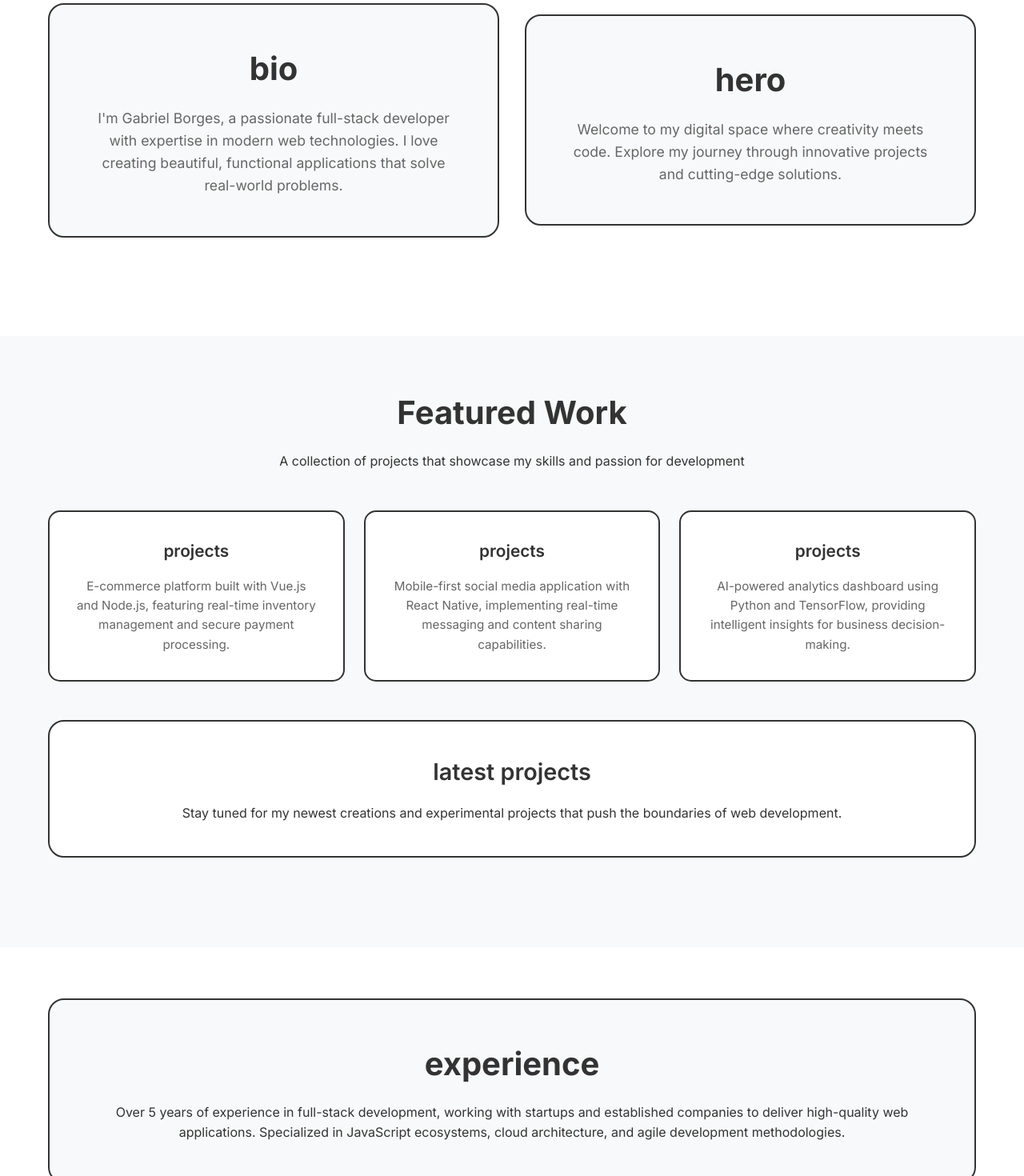
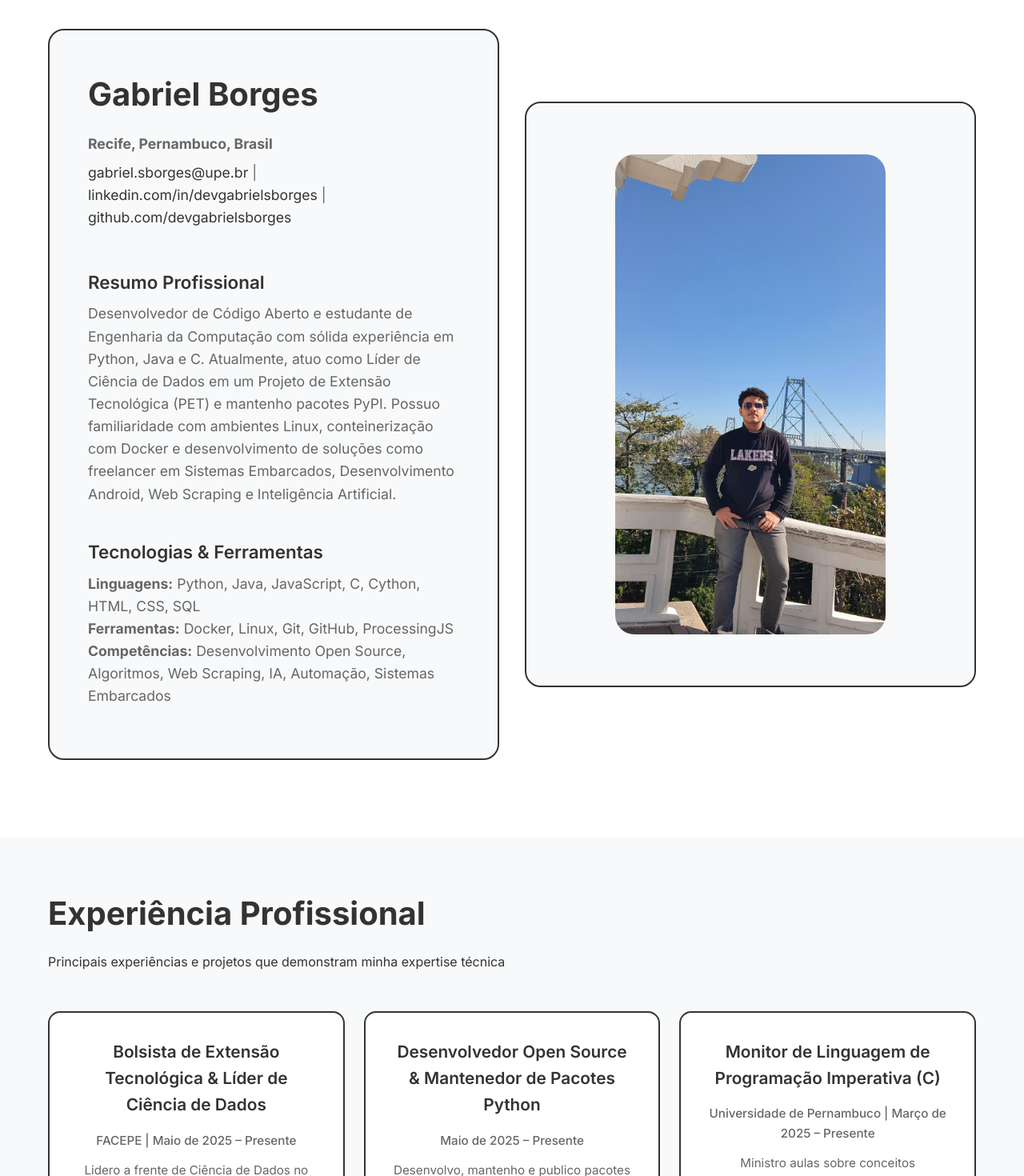
Before and after one commit to devgabrielsborges/devgabrielsborges.github.io, a Vue app: page / in a window 1280 px wide. Shown: the part 140-1610 px from the top of the page at 80% size. Built offline with nearby package versions, Linux system fonts and the light colour scheme.

Commit message:
feat: update Home.vue and style.css for improved layout and styling, enhance hero section, and refine content

```diff
--- a/src/style.css
+++ b/src/style.css
@@ -37,7 +37,7 @@ body {
 }
 
 .logo {
-  font-size: 1.5rem;
+  font-size: 1.75rem;
   font-weight: 600;
   color: #333;
   text-decoration: none;
@@ -46,6 +46,11 @@ body {
 .nav-icons {
   display: flex;
   gap: 1rem;
+}
+
+.nav-icon-link {
+  text-decoration: none;
+  color: inherit;
 }
 
 .nav-icon {
@@ -67,8 +72,8 @@ body {
 
 /* Hero Section */
 .hero-section {
-  padding: 4rem 0;
-  min-height: 60vh;
+  padding: 6rem 0;
+  min-height: 80vh;
 }
 
 .hero-grid {
@@ -83,8 +88,23 @@ body {
   border: 2px solid #333;
   border-radius: 20px;
   padding: 3rem;
+  text-align: left;
+  transition: transform 0.3s ease, box-shadow 0.3s ease;
+  display: flex;
+  flex-direction: column;
+  justify-content: center;
+}
+
+.bio-card {
+  min-height: 400px;
+}
+
+.hero-card {
+  min-height: 600px;
+  width: 100%;
+  max-width: 100%;
+  margin: 0;
   text-align: center;
-  transition: transform 0.3s ease, box-shadow 0.3s ease;
 }
 
 .bio-card:hover, .hero-card:hover {
@@ -98,10 +118,62 @@ body {
   margin-bottom: 1rem;
 }
 
+.bio-card h3 {
+  font-size: 1.4rem;
+  font-weight: 600;
+  margin: 1.5rem 0 0.5rem 0;
+  color: #333;
+}
+
 .bio-card p, .hero-card p {
   font-size: 1.1rem;
   color: #666;
   line-height: 1.6;
+  margin-bottom: 1rem;
+}
+
+.location {
+  font-size: 1rem;
+  color: #888;
+  margin-bottom: 0.5rem !important;
+}
+
+.contact-info {
+  font-size: 0.95rem;
+  margin-bottom: 1.5rem !important;
+}
+
+.contact-info a {
+  color: #333;
+  text-decoration: none;
+}
+
+.contact-info a:hover {
+  text-decoration: underline;
+}
+
+/* Hero Image Styles */
+.hero-image-container {
+  width: 100%;
+  height: 100%;
+  display: flex;
+  align-items: center;
+  justify-content: center;
+  padding: 1rem;
+}
+
+.hero-image {
+  width: auto;
+  max-width: 100%;
+  height: auto;
+  max-height: 600px;
+  object-fit: contain;
+  border-radius: 24px;
+  transition: transform 0.3s ease;
+}
+
+.hero-card:hover .hero-image {
+  transform: scale(1.02);
 }
 
 /* Projects Section */
@@ -111,7 +183,7 @@ body {
 }
 
 .projects-header {
-  text-align: center;
+  text-align: left;
   margin-bottom: 3rem;
 }
 
@@ -146,6 +218,13 @@ body {
   font-size: 1.3rem;
   font-weight: 600;
   margin-bottom: 1rem;
+}
+
+.project-period {
+  font-size: 0.9rem;
+  color: #888;
+  font-weight: 500;
+  margin-bottom: 0.8rem !important;
 }
 
 .project-card p {
@@ -262,8 +341,30 @@ body {
     font-size: 2rem;
   }
 
+  .hero-section {
+    padding: 4rem 0;
+    min-height: 60vh;
+  }
+
   .bio-card, .hero-card, .experience-card, .contact-card {
     padding: 2rem;
+    min-height: 300px;
+  }
+
+  .hero-card {
+    padding: 2rem;
+    min-height: 300px;
+    width: 100%;
+    max-width: 100%;
+    margin: 0;
+  }
+
+  .hero-image {
+    max-height: 250px;
+  }
+
+  .hero-image-container {
+    padding: 0.5rem;
   }
 
   .container {
--- a/src/views/Home.vue
+++ b/src/views/Home.vue
@@ -4,9 +4,11 @@
     <header class="header">
       <div class="container">
         <div class="header-content">
-          <a href="#" class="logo">gabrielsborges</a>
+          <a href="#" class="logo">Borges.
+🏌️</a>
           <div class="nav-icons">
             <!-- GitHub Icon -->
+            <a href="https://github.com/devgabrielsborges" target="_blank" class="nav-icon-link">
               <svg
                 class="nav-icon"
                 viewBox="0 0 24 24"
@@ -18,7 +20,9 @@
                   d="M9 19c-5 1.5-5-2.5-7-3m14 6v-3.87a3.37 3.37 0 0 0-.94-2.61c3.14-.35 6.44-1.54 6.44-7A5.44 5.44 0 0 0 20 4.77 5.07 5.07 0 0 0 19.91 1S18.73.65 16 2.48a13.38 13.38 0 0 0-7 0C6.27.65 5.09 1 5.09 1A5.07 5.07 0 0 0 5 4.77a5.44 5.44 0 0 0-1.5 3.78c0 5.42 3.3 6.61 6.44 7A3.37 3.37 0 0 0 9 18.13V22"
                 ></path>
               </svg>
+            </a>
             <!-- LinkedIn Icon -->
+            <a href="https://linkedin.com/in/devgabrielsborges" target="_blank" class="nav-icon-link">
               <svg
                 class="nav-icon"
                 viewBox="0 0 24 24"
@@ -30,7 +34,9 @@
                   d="m5.839 4.5c0-.864.7-1.5 1.561-1.5s1.54.636 1.54 1.5c0 .864-.679 1.5-1.54 1.5s-1.561-.636-1.561-1.5zm.184 19.5v-15h2.962v15zm4.455 0v-15h2.962v2.310c.739-1.472 2.564-2.499 4.28-2.499 3.637 0 5.542 3.052 5.542 7.019v8.17zm9.213-8.372c0-2.063-.826-3.077-2.415-3.077-1.543 0-2.529 1.02-2.529 3.077v8.372h-2.962v-8.372z"
                 ></path>
               </svg>
+            </a>
             <!-- Email Icon -->
+            <a href="mailto:gabriel.sborges@upe.br" class="nav-icon-link">
               <svg
                 class="nav-icon"
                 viewBox="0 0 24 24"
@@ -43,7 +49,9 @@
                 ></path>
                 <polyline points="22,6 12,13 2,6"></polyline>
               </svg>
+            </a>
             <!-- Resume Icon -->
+            <a href="/CV.pdf" target="_blank" class="nav-icon-link">
               <svg
                 class="nav-icon"
                 viewBox="0 0 24 24"
@@ -59,6 +67,7 @@
                 <line x1="16" y1="17" x2="8" y2="17"></line>
                 <polyline points="10,9 9,9 8,9"></polyline>
               </svg>
+            </a>
           </div>
         </div>
       </div>
@@ -70,66 +79,86 @@
         <div class="container">
           <div class="hero-grid">
             <div class="bio-card">
-              <h2>bio</h2>
+              <h2>Gabriel Borges</h2>
+              <p class="location"><strong>Recife, Pernambuco, Brasil</strong></p>
+              <p class="contact-info">
+                <a href="mailto:gabriel.sborges@upe.br">gabriel.sborges@upe.br</a> |
+                <a href="https://linkedin.com/in/devgabrielsborges" target="_blank">linkedin.com/in/devgabrielsborges</a> |
+                <a href="https://github.com/devgabrielsborges" target="_blank">github.com/devgabrielsborges</a>
+              </p>
+              <h3>Resumo Profissional</h3>
               <p>
-                I'm Gabriel Borges, a passionate full-stack developer with
-                expertise in modern web technologies. I love creating beautiful,
-                functional applications that solve real-world problems.
+                Desenvolvedor de Código Aberto e estudante de Engenharia da Computação com sólida experiência em Python, Java e C.
+                Atualmente, atuo como Líder de Ciência de Dados em um Projeto de Extensão Tecnológica (PET) e mantenho pacotes PyPI.
+                Possuo familiaridade com ambientes Linux, conteinerização com Docker e desenvolvimento de soluções como freelancer
+                em Sistemas Embarcados, Desenvolvimento Android, Web Scraping e Inteligência Artificial.
+              </p>
+              <h3>Tecnologias & Ferramentas</h3>
+              <p>
+                <strong>Linguagens:</strong> Python, Java, JavaScript, C, Cython, HTML, CSS, SQL<br>
+                <strong>Ferramentas:</strong> Docker, Linux, Git, GitHub, ProcessingJS<br>
+                <strong>Competências:</strong> Desenvolvimento Open Source, Algoritmos, Web Scraping, IA, Automação, Sistemas Embarcados
               </p>
             </div>
             <div class="hero-card">
-              <h2>hero</h2>
-              <p>
-                Welcome to my digital space where creativity meets code. Explore
-                my journey through innovative projects and cutting-edge
-                solutions.
-              </p>
+              <div class="hero-image-container">
+                <img src="/assets/hero.jpeg" alt="Gabriel Borges" class="hero-image" />
+              </div>
             </div>
           </div>
         </div>
       </section>
 
-      <!-- Projects Section -->
+      <!-- Experience Section -->
       <section class="projects-section">
         <div class="container">
           <div class="projects-header">
-            <h2>Featured Work</h2>
+            <h2>Experiência Profissional</h2>
             <p>
-              A collection of projects that showcase my skills and passion for
-              development
+              Principais experiências e projetos que demonstram minha expertise técnica
             </p>
           </div>
 
           <div class="projects-grid">
             <div class="project-card">
-              <h3>projects</h3>
+              <h3>Bolsista de Extensão Tecnológica & Líder de Ciência de Dados</h3>
+              <p class="project-period">FACEPE | Maio de 2025 – Presente</p>
               <p>
-                E-commerce platform built with Vue.js and Node.js, featuring
-                real-time inventory management and secure payment processing.
+                Lidero a frente de Ciência de Dados no Projeto de Extensão Tecnológica
+                "Inteligência Artificial de Pré-diagnóstico para Auxiliar na Tomada de
+                Decisões em Teleconsultas no CISAM".
               </p>
             </div>
             <div class="project-card">
-              <h3>projects</h3>
+              <h3>Desenvolvedor Open Source & Mantenedor de Pacotes Python</h3>
+              <p class="project-period">Maio de 2025 – Presente</p>
               <p>
-                Mobile-first social media application with React Native,
-                implementing real-time messaging and content sharing
-                capabilities.
+                Desenvolvo, mantenho e publico pacotes Python de código aberto focados em
+                automação, IA e produtividade. Projeto em destaque: Handmark - ferramenta
+                CLI que converte anotações manuscritas em Markdown usando IA multimodal e OCR.
               </p>
             </div>
             <div class="project-card">
-              <h3>projects</h3>
+              <h3>Monitor de Linguagem de Programação Imperativa (C)</h3>
+              <p class="project-period">Universidade de Pernambuco | Março de 2025 – Presente</p>
               <p>
-                AI-powered analytics dashboard using Python and TensorFlow,
-                providing intelligent insights for business decision-making.
+                Ministro aulas sobre conceitos fundamentais da linguagem C, incluindo
+                alocação dinâmica de memória, ponteiros, structs, compilação e otimização.
+                Presto consultoria em projetos com GCC, CMake e aplicações GTK para Linux e Windows.
               </p>
             </div>
           </div>
 
           <div class="latest-projects">
-            <h3>latest projects</h3>
+            <h3>Formação Acadêmica & Certificações</h3>
             <p>
-              Stay tuned for my newest creations and experimental projects that
-              push the boundaries of web development.
+              <strong>Bacharelado em Engenharia da Computação</strong> - Universidade de Pernambuco (UPE)<br>
+              Abril de 2024 – Dezembro de 2028 (previsão)<br><br>
+
+              <strong>Certificações:</strong> CS50's Introduction to Computer Science (Harvard),
+              Figma for Developers v2, API Rest, Lógica de programação básica com Javascript<br><br>
+
+              <strong>Idiomas:</strong> Português (Nativo), Inglês (Profissional)
             </p>
           </div>
         </div>
@@ -139,12 +168,16 @@
       <section class="experience-section">
         <div class="container">
                     <div class="experience-card">
-            <h2>experience</h2>
+            <h2>Sobre Mim</h2>
             <p>
-              Over 5 years of experience in full-stack development, working with
-              startups and established companies to deliver high-quality web
-              applications. Specialized in JavaScript ecosystems, cloud
-              architecture, and agile development methodologies.
+              Desenvolvedor apaixonado por tecnologia desde os 11 anos, quando comecei programando interfaces web
+              pela Khan Academy. Hoje, combino expertise técnica em múltiplas linguagens com experiência prática
+              em projetos de impacto social e desenvolvimento de código aberto.
+            </p>
+            <p>
+              Minha jornada inclui liderança em projetos de IA para saúde, desenvolvimento de ferramentas
+              open source publicadas no PyPI, e ensino de programação. Tenho forte experiência com Python,
+              Java, C e tecnologias modernas como Docker e ambientes Linux.
             </p>
           </div>
         </div>
@@ -154,13 +187,13 @@
       <section class="contact-section">
         <div class="container">
           <div class="contact-card">
-            <h2>lets work together</h2>
+            <h2>Vamos trabalhar juntos</h2>
             <p>
-              Have an exciting project in mind? Let's collaborate and bring your
-              ideas to life. I'm always open to discussing new opportunities and
-              challenges.
+              Tem um projeto interessante em mente? Vamos colaborar e transformar suas
+              ideias em realidade. Estou sempre aberto para discutir novas oportunidades,
+              projetos de freelance e desafios tecnológicos.
             </p>
-            <a href="mailto:gabriel@gabrielsborges.dev" class="cta-button"
+            <a href="mailto:gabriel.sborges@upe.br" class="cta-button"
               >Get In Touch</a
             >
           </div>
```
Also changed, not shown: assets/hero.jpeg. Lines whose indentation alone changed are shown as unchanged.
